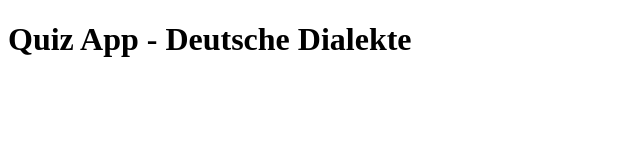
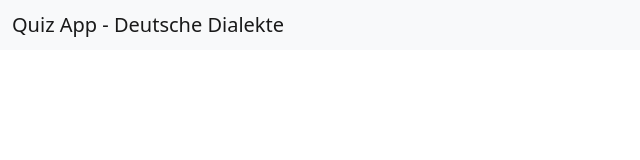
Before and after one commit to JohannesKarl91/QuizzAppGermanDialects, a plain HTML site: page index.html in a window 1280 px wide. Shown: the whole page, without its empty margins (0-640 px from the left). Drawn offline with nearby package versions, Linux system fonts and the light colour scheme.

Commit message:
Added navbar

```diff
--- a/index.html
+++ b/index.html
@@ -7,12 +7,21 @@
     <title>Document</title>
 
     <link rel="stylesheet" href="style.css">
+
+    <!--Implementation of bootstrap file-->
+    <link href="https://cdn.jsdelivr.net/npm/bootstrap@5.1.3/dist/css/bootstrap.min.css" rel="stylesheet" integrity="sha384-1BmE4kWBq78iYhFldvKuhfTAU6auU8tT94WrHftjDbrCEXSU1oBoqyl2QvZ6jIW3" crossorigin="anonymous">
+    <script src="https://cdn.jsdelivr.net/npm/bootstrap@5.1.3/dist/js/bootstrap.bundle.min.js" integrity="sha384-ka7Sk0Gln4gmtz2MlQnikT1wXgYsOg+OMhuP+IlRH9sENBO0LRn5q+8nbTov4+1p" crossorigin="anonymous"></script>
 </head>
 
 <script src="script.js"></script>
 
 <body>
-    <h1>Quiz App - Deutsche Dialekte</h1>
+    <nav class="navbar navbar-light bg-light">
+        <div class="container-fluid">
+          <span class="navbar-brand mb-0 h1">Quiz App - Deutsche Dialekte</span>
+        </div>
+      </nav>
+
 </body>
 
 </html>
```
